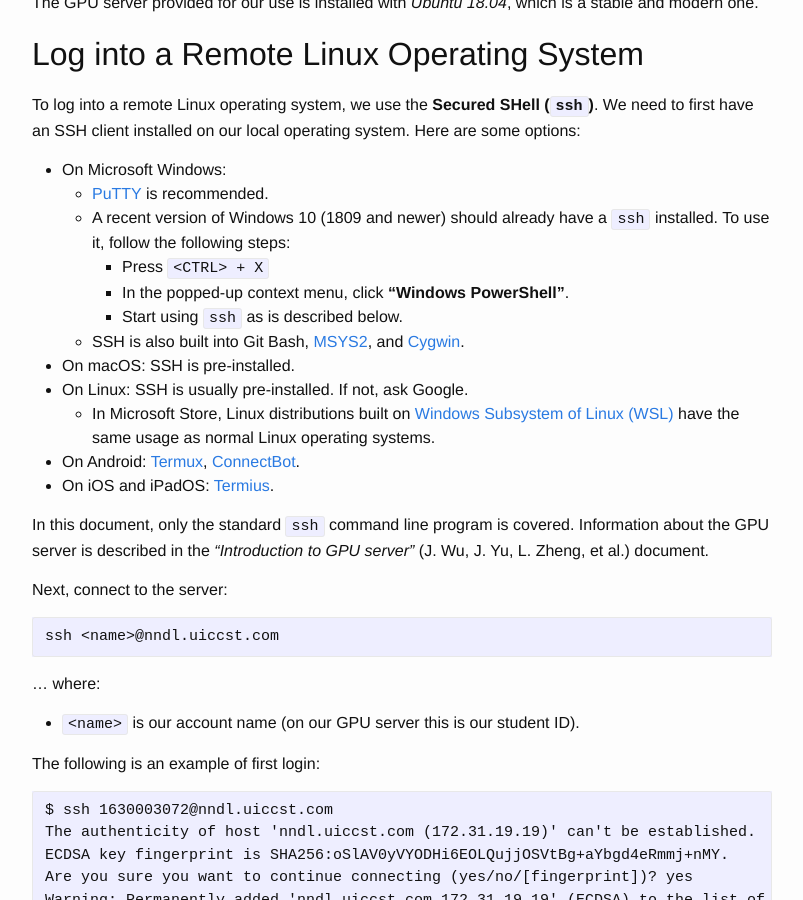
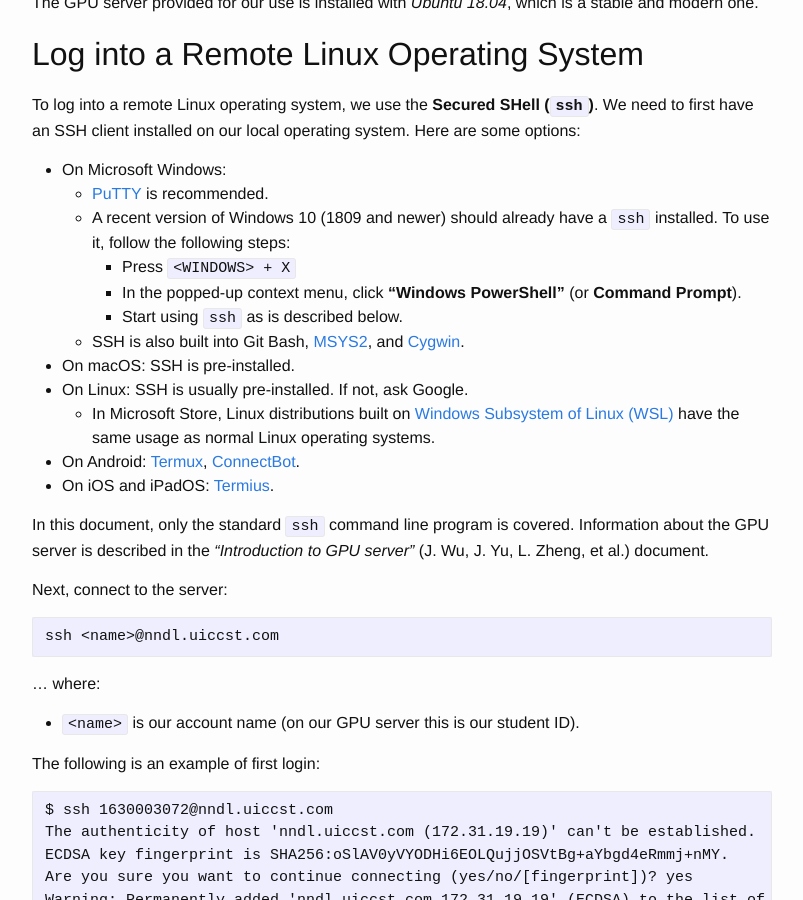
Before and after one commit to lmy441900/lmy441900.github.io, a Jekyll site: the page built from _posts/2019-10-17-a-fundamental-guide-to-linux.md, in a window 1280 px wide and 900 px high, scrolled down 737 px. Shown: the whole window, without its empty margins (238-1041 px from the left). Built offline with Jekyll 4.4.1, drawn with Linux system fonts in a browser that asks for light colours.

Commit message:
a-fundamental-guide-to-linux: fix Windows

```diff
--- a/_posts/2019-10-17-a-fundamental-guide-to-linux.md
+++ b/_posts/2019-10-17-a-fundamental-guide-to-linux.md
@@ -25,8 +25,8 @@
 - On Microsoft Windows:
   - [PuTTY][putty] is recommended.
   - A recent version of Windows 10 (1809 and newer) should already have a `ssh` installed. To use it, follow the following steps:
-    - Press `<CTRL> + X`
-    - In the popped-up context menu, click **"Windows PowerShell"**.
+    - Press `<WINDOWS> + X`
+    - In the popped-up context menu, click **"Windows PowerShell"** (or **Command Prompt**).
     - Start using `ssh` as is described below.
   - SSH is also built into Git Bash, [MSYS2][msys2], and [Cygwin][cygwin].
 - On macOS: SSH is pre-installed.
```
